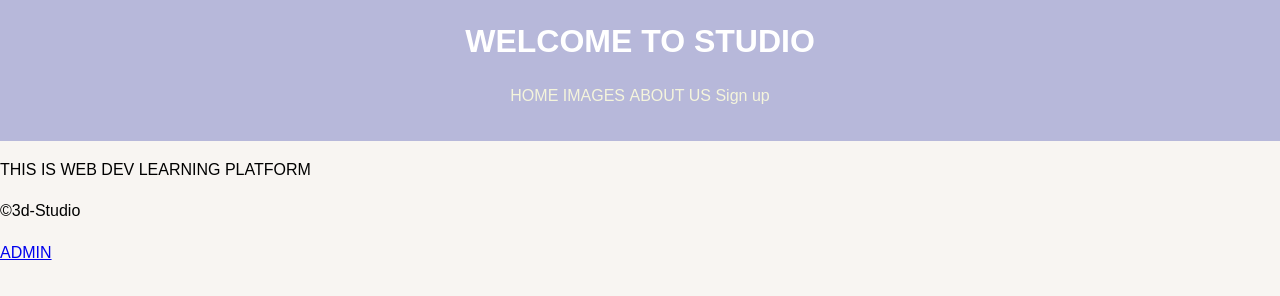
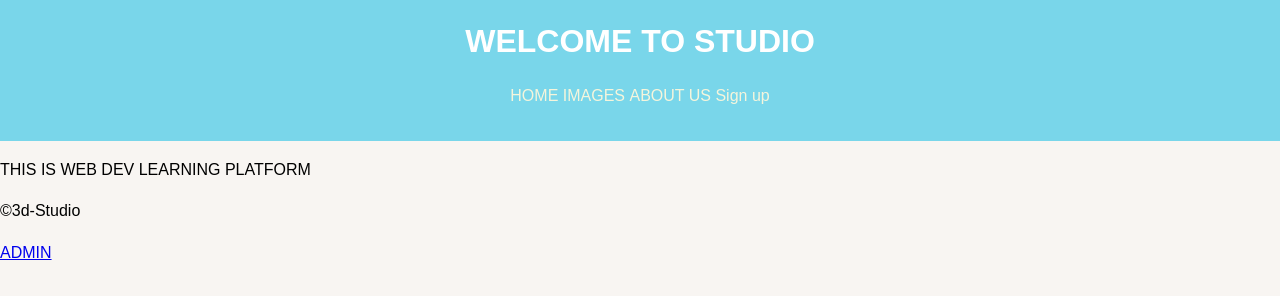
Before and after one commit to Karambir06/CSE329, a plain HTML site: page web.html in a window 1280 px wide. Drawn offline with Linux system fonts and the light colour scheme.

Commit message:
updated file 23

```diff
--- a/style.css
+++ b/style.css
@@ -6,7 +6,7 @@ body{
     background-color: rgb(248, 245, 242);
 }
 header{
-    background-color: rgb(183, 184, 218);
+    background-color: rgb(121, 214, 234);
     color: rgb(255, 255, 255);
     padding: 1rem 0;
     text-align: center;
```
Also changed, not shown: INDEX.html (+1 -1 lines).
